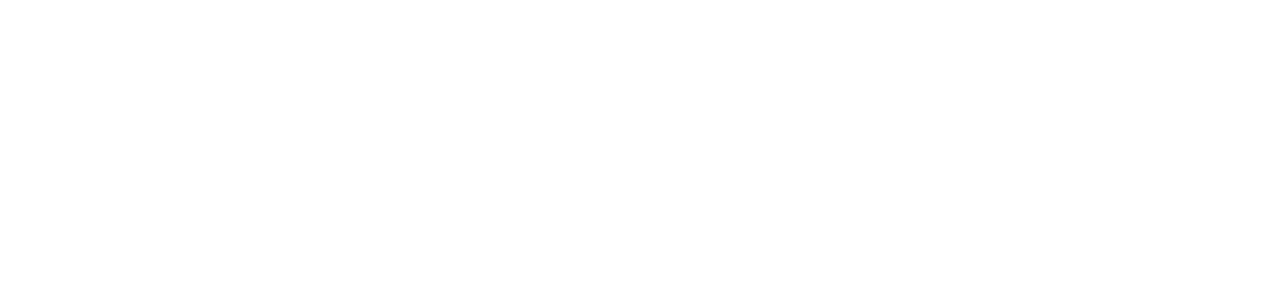
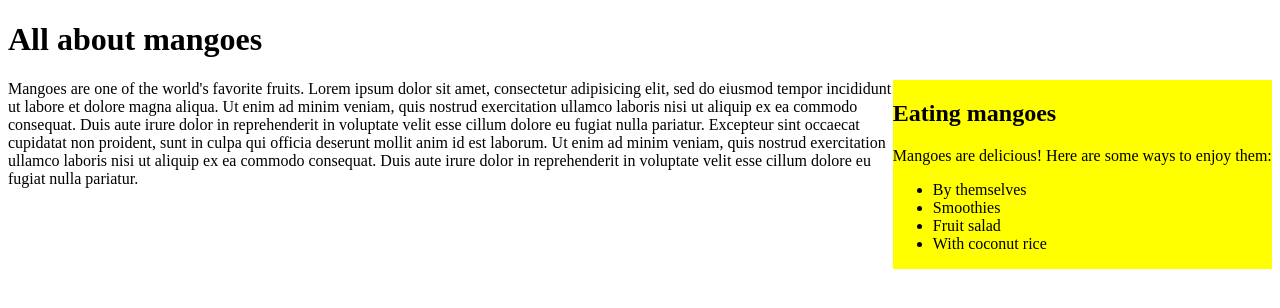
Before and after one commit to Dianakariuki/prep-practice1, a plain HTML site: page index.html in a window 1280 px wide. Drawn offline with Linux system fonts and the light colour scheme.

Commit message:
tis commit add the css  float style

```diff
--- a/index.css
+++ b/index.css
@@ -0,0 +1,5 @@
+.sidebar {
+    width: 30%;
+    float: right;
+    background-color: yellow;
+  }
--- a/index.html
+++ b/index.html
@@ -1,12 +1,23 @@
 <!DOCTYPE html>
-<html lang="en">
-<head>
-    <meta charset="UTF-8">
-    <meta http-equiv="X-UA-Compatible" content="IE=edge">
-    <meta name="viewport" content="width=device-width, initial-scale=1.0">
-    <title>Document</title>
-</head>
-<body>
-
-</body>
+<html>
+  <head>
+    <link href="index.css" rel="stylesheet" type="text/css">
+    <title>Mangoes</title>
+  </head>
+  <body>
+    <h1>All about mangoes</h1>
+    <div class="sidebar">
+      <h2>Eating mangoes</h2>
+      <p>Mangoes are delicious! Here are some ways to enjoy them:</p>
+      <ul>
+        <li>By themselves</li>
+        <li>Smoothies</li>
+        <li>Fruit salad</li>
+        <li>With coconut rice</li>
+      </ul>
+    </div>
+    <div class="main">
+      <p>Mangoes are one of the world's favorite fruits. Lorem ipsum dolor sit amet, consectetur adipisicing elit, sed do eiusmod tempor incididunt ut labore et dolore magna aliqua. Ut enim ad minim veniam, quis nostrud exercitation ullamco laboris nisi ut aliquip ex ea commodo consequat. Duis aute irure dolor in reprehenderit in voluptate velit esse cillum dolore eu fugiat nulla pariatur. Excepteur sint occaecat cupidatat non proident, sunt in culpa qui officia deserunt mollit anim id est laborum. Ut enim ad minim veniam, quis nostrud exercitation ullamco laboris nisi ut aliquip ex ea commodo consequat. Duis aute irure dolor in reprehenderit in voluptate velit esse cillum dolore eu fugiat nulla pariatur.</p>
+    </div>
+  </body>
 </html>
```
